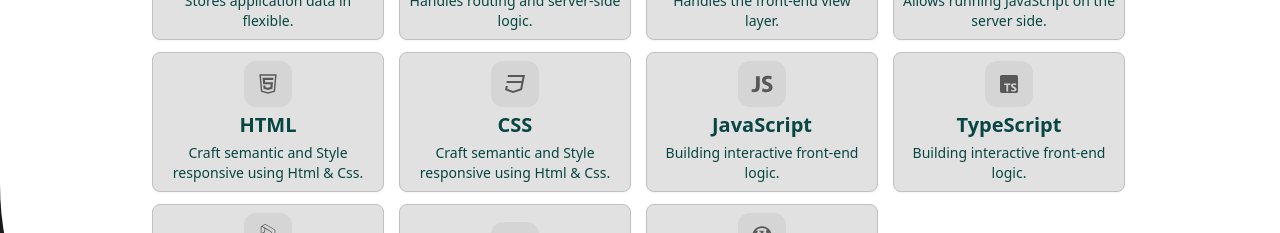
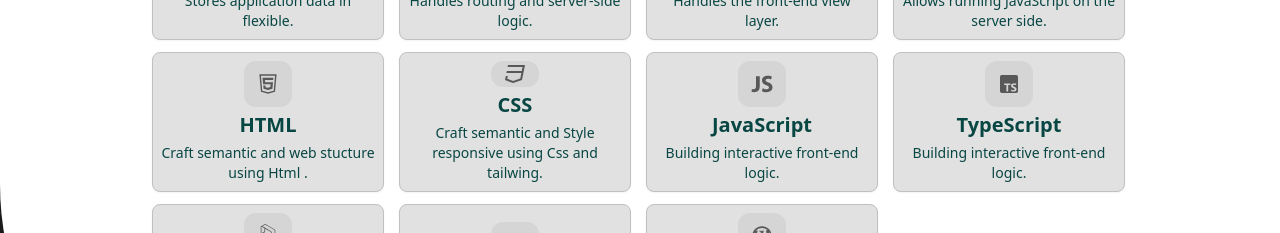
Before and after one commit to khutso-student/my_portfolio, a React (Vite) app in the folder front-end/: page / in a window 1280 px wide. Shown: the part 1980-2213 px from the top of the page. Built offline with nearby package versions, Linux system fonts and the light colour scheme.

Commit message:
tags updated

```diff
--- a/front-end/src/Pages/Skills.jsx
+++ b/front-end/src/Pages/Skills.jsx
@@ -69,13 +69,13 @@ export default function Skills() {
                         <TechCard
                         icon={AiOutlineHtml5}
                         title="HTML"
-                        description="Craft semantic and Style responsive using Html & Css."
+                        description="Craft semantic and web stucture using Html ."
                         />
 
                         <TechCard
                         icon={RiCss3Line}
                         title="CSS"
-                        description="Craft semantic and Style responsive using Html & Css."
+                        description="Craft semantic and Style responsive using  Css and tailwing."
                         />
 
                         <TechCard
```
